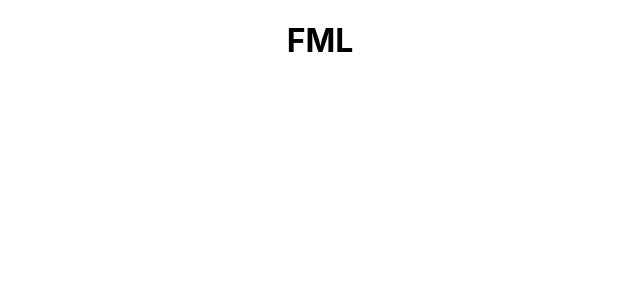
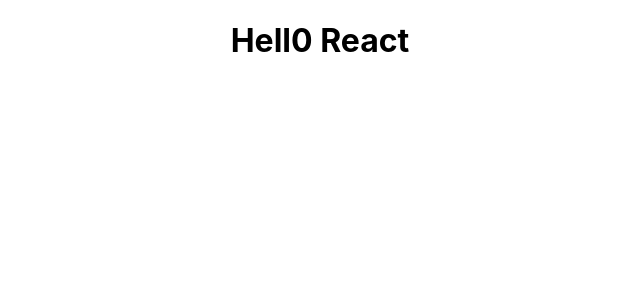
Before and after one commit to ne2la/react-pages, a React (Create React App) app: page / in a window 1280 px wide. Shown: the top 300 px of the page, without its empty margins (320-960 px from the left). Built offline with nearby package versions, Linux system fonts and the light colour scheme.

Commit message:
Change Title

```diff
--- a/src/App.js
+++ b/src/App.js
@@ -4,7 +4,7 @@
 function App() {
   return (
     <div className="App">
-      <h1> FML </h1>
+      <h1> Hell0 React </h1>
     </div>
   );
 }
```
